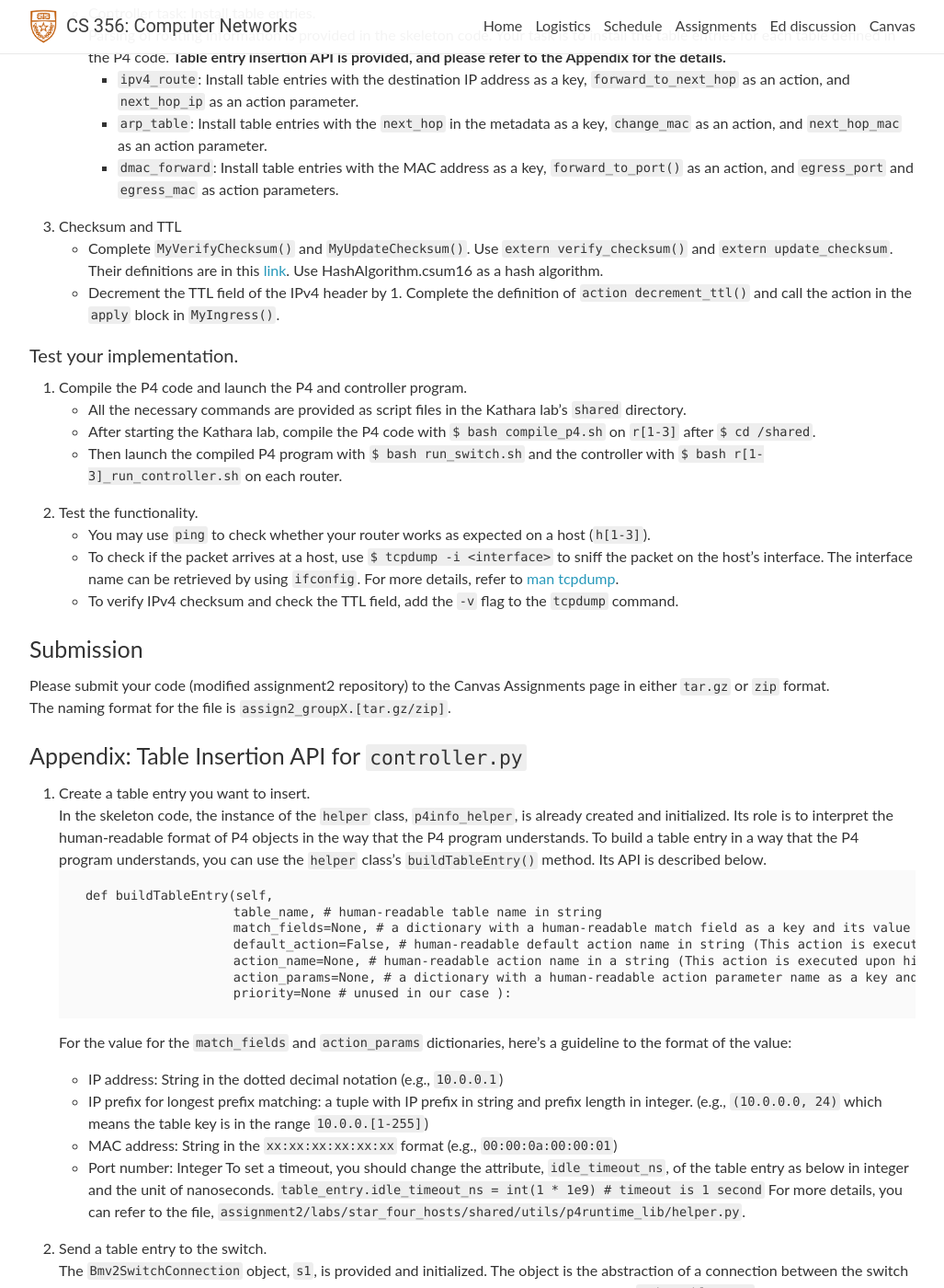
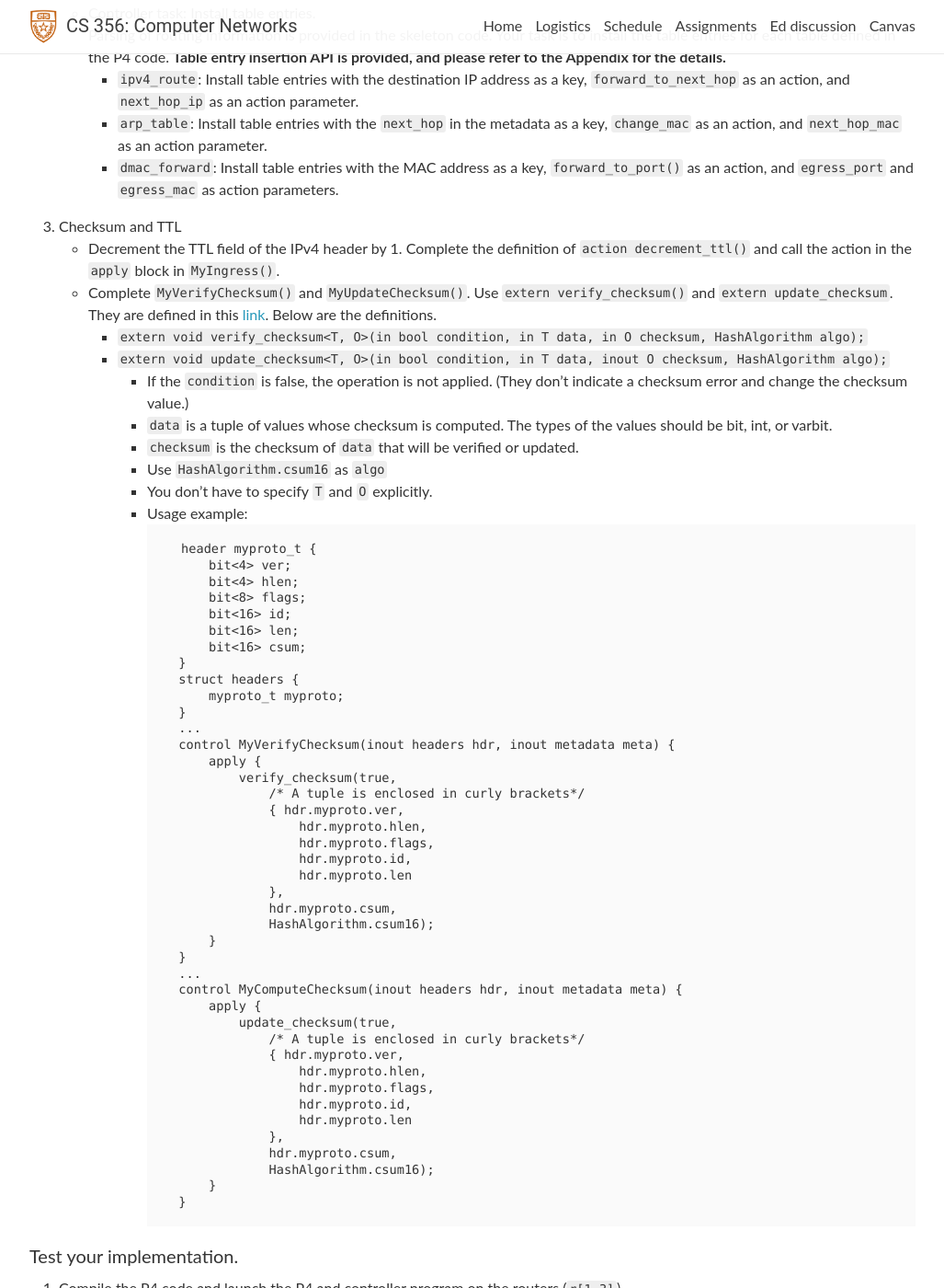
Before and after one commit to utcs356/sp25, a Jekyll site: the page built from _pages/2_p4_switch_router.md, in a window 1280 px wide and 1400 px high, scrolled down 4056 px. Shown: the whole window at 92% size, without its empty margins (126-1153 px from the left). Built offline with Jekyll 4.4.1, drawn with Linux system fonts in a browser that asks for light colours; nearby versions of some CDN libraries; comment, search, counter and statistics services are not loaded; some of the changed text lies outside the part shown.

Commit message:
Add a checksum example

````diff
--- a/_pages/2_p4_switch_router.md
+++ b/_pages/2_p4_switch_router.md
@@ -63,7 +63,7 @@ Your task is to complete `l2_basic_forwarding.p4` and `controller.py` to make th
         * `dmac_forward`: Install a table entry with the MAC address as a key, `forward_to_port()` as an action, and `egress_port` as an action parameter.
 
 #### Test your implementation.
-1.  Compile the P4 code and launch the P4 and controller program.
+1.  Compile the P4 code and launch the P4 and controller program on the switch (`s1`).
 * All the necessary commands are provided as script files in the Kathara lab's `shared` directory.
 * After starting the Kathara lab, compile the P4 code with `$ bash compile_p4.sh` on `s1` after `$ cd /shared`.
 * Then launch the compiled P4 program with `$ bash run_switch.sh` and the controller with `$ bash run_controller.sh` on each router. They are all located in the `shared` directory.
@@ -105,11 +105,62 @@ Your task is to complete `l3_static_routing.p4` and `controller.py` to make the
         * `dmac_forward`: Install table entries with the MAC address as a key, `forward_to_port()` as an action, and `egress_port` and `egress_mac` as action parameters.
 
 3. Checksum and TTL
-    * Complete `MyVerifyChecksum()` and `MyUpdateChecksum()`. Use `extern verify_checksum()` and `extern update_checksum`. Their definitions are in this [link](https://github.com/p4lang/p4c/blob/main/p4include/v1model.p4). Use HashAlgorithm.csum16 as a hash algorithm.
     * Decrement the TTL field of the IPv4 header by 1. Complete the definition of `action decrement_ttl()` and call the action in the `apply` block in `MyIngress()`.
+    * Complete `MyVerifyChecksum()` and `MyUpdateChecksum()`. Use `extern verify_checksum()` and `extern update_checksum`. They are defined in this [link](https://github.com/p4lang/p4c/blob/main/p4include/v1model.p4#L483). Below are the definitions.
+        * `extern void verify_checksum<T, O>(in bool condition, in T data, in O checksum, HashAlgorithm algo);`
+        * `extern void update_checksum<T, O>(in bool condition, in T data, inout O checksum, HashAlgorithm algo);`
+            * If the `condition` is false, the operation is not applied. (They don't indicate a checksum error and change the checksum value.)
+            * `data` is a tuple of values whose checksum is computed. The types of the values should be bit<W>, int<W>, or varbit<W>.
+            * `checksum` is the checksum of `data` that will be verified or updated.
+            * Use `HashAlgorithm.csum16` as `algo`
+            * You don't have to specify `T` and `O` explicitly.
+            * Usage example:
+                ```
+                header myproto_t {
+                    bit<4> ver;
+                    bit<4> hlen;
+                    bit<8> flags;
+                    bit<16> id;
+                    bit<16> len;
+                    bit<16> csum;
+                }
+                struct headers {
+                    myproto_t myproto;
+                }
+                ...
+                control MyVerifyChecksum(inout headers hdr, inout metadata meta) {
+                    apply {
+                        verify_checksum(true,
+                            /* A tuple is enclosed in curly brackets*/
+                            { hdr.myproto.ver,
+                                hdr.myproto.hlen,
+                                hdr.myproto.flags,
+                                hdr.myproto.id,
+                                hdr.myproto.len
+                            },
+                            hdr.myproto.csum,
+                            HashAlgorithm.csum16);
+                    }
+                }
+                ...
+                control MyComputeChecksum(inout headers hdr, inout metadata meta) {
+                    apply {
+                        update_checksum(true,
+                            /* A tuple is enclosed in curly brackets*/
+                            { hdr.myproto.ver,
+                                hdr.myproto.hlen,
+                                hdr.myproto.flags,
+                                hdr.myproto.id,
+                                hdr.myproto.len
+                            },
+                            hdr.myproto.csum,
+                            HashAlgorithm.csum16);
+                    }
+                }
+                ```
 
 #### Test your implementation.
-1. Compile the P4 code and launch the P4 and controller program.
+1. Compile the P4 code and launch the P4 and controller program on the routers (`r[1-3]`).
 * All the necessary commands are provided as script files in the Kathara lab's `shared` directory.
 * After starting the Kathara lab, compile the P4 code with `$ bash compile_p4.sh` on `r[1-3]` after `$ cd /shared`.
 * Then launch the compiled P4 program with `$ bash run_switch.sh` and the controller with `$ bash r[1-3]_run_controller.sh` on each router.
````
